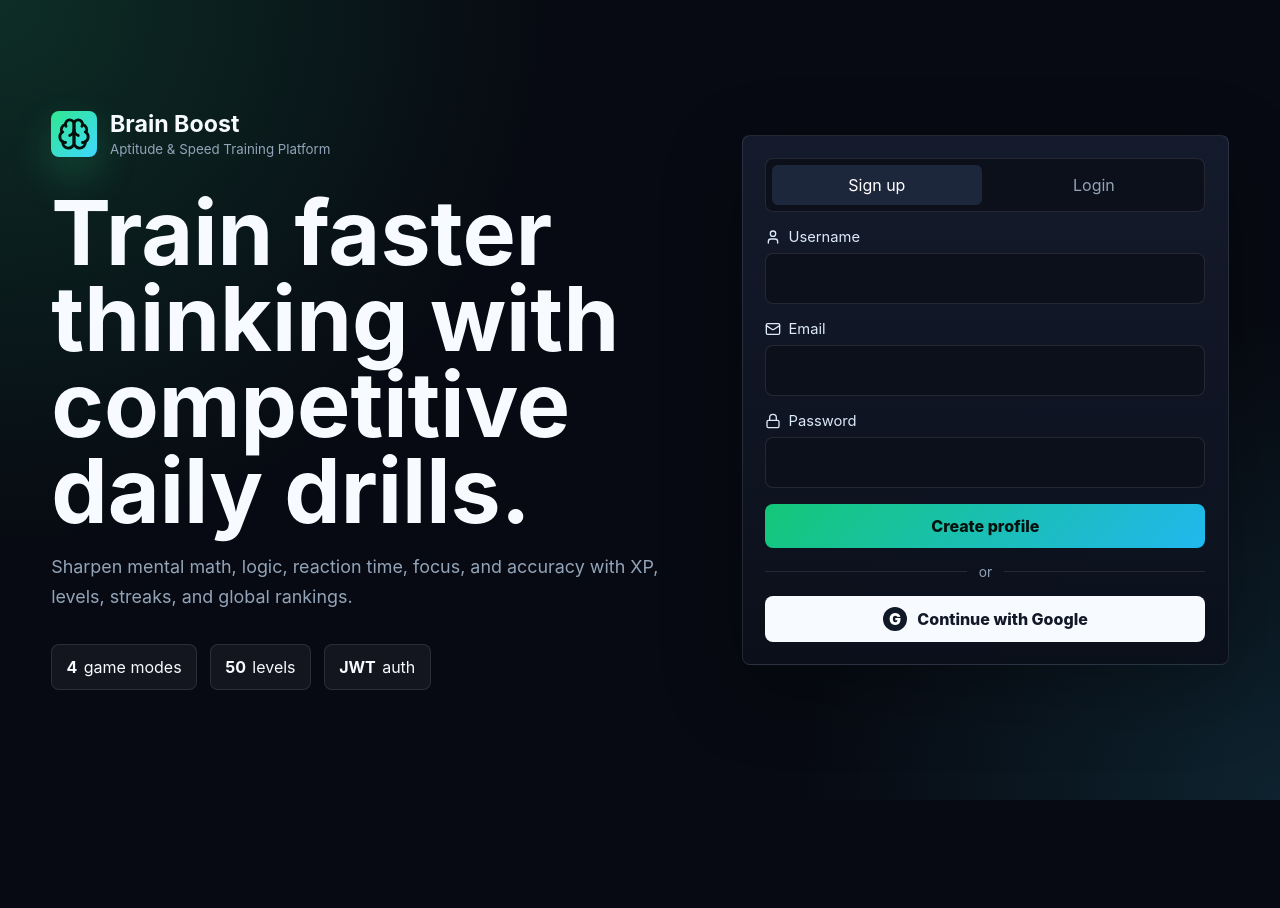
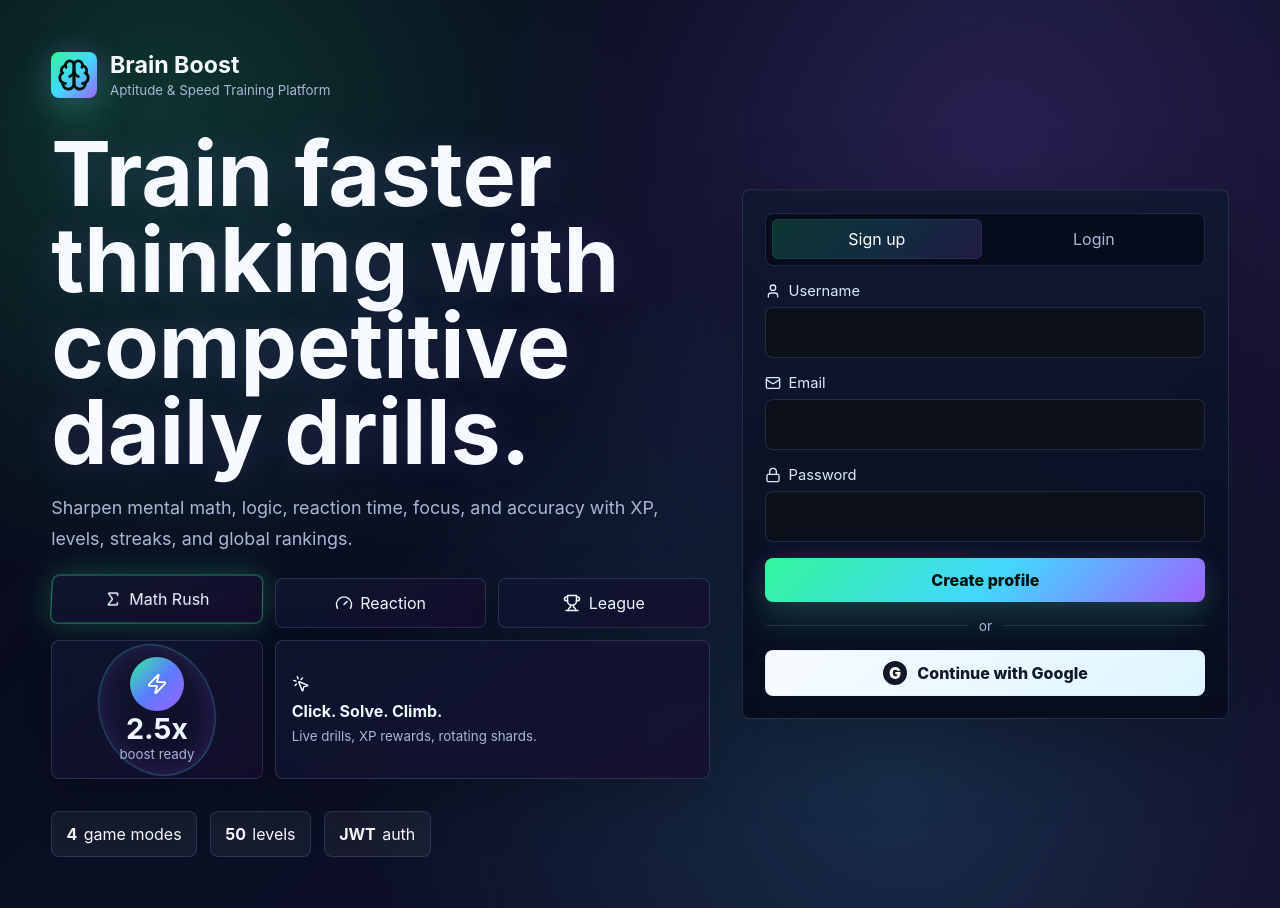
Before and after one commit to kuhan-science-ai/The-math-and-iq-game-, a React (Vite) app in the folder frontend/: page / in a window 1280 px wide. Before the commit the page ends 800 px from the top, so only its background shows below. Built offline with nearby package versions, Linux system fonts and the light colour scheme; no server answers.

Commit message:
Refresh neon interface design

```diff
--- a/frontend/src/pages/AuthPage.jsx
+++ b/frontend/src/pages/AuthPage.jsx
@@ -1,4 +1,4 @@
-import { Brain, Lock, Mail, User } from "lucide-react";
+import { Brain, Gauge, Lock, Mail, MousePointerClick, Sigma, Trophy, User, Zap } from "lucide-react";
 import React from "react";
 import { useState } from "react";
 import { useAuth } from "../context/AuthContext.jsx";
@@ -95,6 +95,21 @@ export const AuthPage = () => {
         </div>
         <h1>Train faster thinking with competitive daily drills.</h1>
         <p>Sharpen mental math, logic, reaction time, focus, and accuracy with XP, levels, streaks, and global rankings.</p>
+        <div className="visitor-preview" aria-label="Brain Boost training preview">
+          <button type="button" className="preview-chip active"><Sigma size={18} /> Math Rush</button>
+          <button type="button" className="preview-chip"><Gauge size={18} /> Reaction</button>
+          <button type="button" className="preview-chip"><Trophy size={18} /> League</button>
+          <div className="preview-orbit">
+            <span><Zap size={22} /></span>
+            <strong>2.5x</strong>
+            <small>boost ready</small>
+          </div>
+          <div className="preview-card">
+            <MousePointerClick size={18} />
+            <strong>Click. Solve. Climb.</strong>
+            <small>Live drills, XP rewards, rotating shards.</small>
+          </div>
+        </div>
         <div className="hero-stats">
           <span><b>4</b> game modes</span>
           <span><b>50</b> levels</span>
--- a/frontend/src/styles.css
+++ b/frontend/src/styles.css
@@ -1,16 +1,22 @@
 :root {
   color-scheme: dark;
   font-family: Inter, ui-sans-serif, system-ui, -apple-system, BlinkMacSystemFont, "Segoe UI", sans-serif;
-  background: #070a12;
+  background: #050713;
   color: #f7fbff;
-  --panel: #101522;
-  --panel-2: #151c2e;
-  --line: rgba(255, 255, 255, 0.1);
-  --muted: #93a4b8;
-  --green: #30e890;
-  --cyan: #3fd8ff;
+  --panel: #0e1427;
+  --panel-2: #151f38;
+  --line: rgba(160, 180, 255, 0.16);
+  --muted: #a9b7d6;
+  --green: #32f69a;
+  --cyan: #43d7ff;
+  --blue: #5a7cff;
+  --purple: #9d63ff;
+  --deep-purple: #22103d;
   --orange: #ffb84d;
   --pink: #ff5ea8;
+  --glow-green: rgba(50, 246, 154, 0.24);
+  --glow-blue: rgba(67, 215, 255, 0.22);
+  --glow-purple: rgba(157, 99, 255, 0.26);
 }
 
 * {
@@ -22,9 +28,24 @@ body {
   min-width: 320px;
   min-height: 100vh;
   background:
-    radial-gradient(circle at top left, rgba(48, 232, 144, 0.16), transparent 34rem),
-    radial-gradient(circle at bottom right, rgba(63, 216, 255, 0.12), transparent 30rem),
-    #070a12;
+    radial-gradient(circle at 12% 12%, rgba(50, 246, 154, 0.18), transparent 30rem),
+    radial-gradient(circle at 78% 16%, rgba(157, 99, 255, 0.2), transparent 32rem),
+    radial-gradient(circle at 70% 86%, rgba(67, 215, 255, 0.16), transparent 34rem),
+    linear-gradient(135deg, #050713 0%, #0a1024 45%, #130b28 100%);
+}
+
+body::before {
+  position: fixed;
+  inset: 0;
+  z-index: -1;
+  content: "";
+  pointer-events: none;
+  background-image:
+    linear-gradient(rgba(255, 255, 255, 0.035) 1px, transparent 1px),
+    linear-gradient(90deg, rgba(255, 255, 255, 0.035) 1px, transparent 1px);
+  background-size: 48px 48px;
+  mask-image: radial-gradient(circle at center, black, transparent 78%);
+  opacity: 0.55;
 }
 
 button, input {
@@ -48,7 +69,7 @@ input {
 
 input:focus {
   border-color: var(--cyan);
-  box-shadow: 0 0 0 3px rgba(63, 216, 255, 0.14);
+  box-shadow: 0 0 0 3px rgba(67, 215, 255, 0.14), 0 0 28px rgba(67, 215, 255, 0.08);
 }
 
 .boot {
@@ -66,6 +87,7 @@ input:focus {
   min-height: 100vh;
   align-items: center;
   padding: 4vw;
+  isolation: isolate;
 }
 
 .auth-hero h1 {
@@ -74,6 +96,7 @@ input:focus {
   font-size: clamp(2.8rem, 7vw, 6.4rem);
   line-height: 0.96;
   letter-spacing: 0;
+  text-shadow: 0 0 38px rgba(157, 99, 255, 0.18);
 }
 
 .auth-hero p {
@@ -108,9 +131,102 @@ input:focus {
   height: 46px;
   place-items: center;
   border-radius: 8px;
-  background: linear-gradient(135deg, var(--green), var(--cyan));
+  background: linear-gradient(135deg, var(--green), var(--cyan) 52%, var(--purple));
   color: #03110c;
-  box-shadow: 0 18px 42px rgba(48, 232, 144, 0.22);
+  box-shadow: 0 18px 42px var(--glow-green), 0 0 30px var(--glow-purple);
+}
+
+.visitor-preview {
+  position: relative;
+  display: grid;
+  grid-template-columns: repeat(3, minmax(120px, 1fr));
+  gap: 0.75rem;
+  max-width: 720px;
+  margin-top: 1.5rem;
+  perspective: 900px;
+}
+
+.preview-chip,
+.preview-card,
+.preview-orbit {
+  border: 1px solid rgba(160, 180, 255, 0.18);
+  border-radius: 8px;
+  background: linear-gradient(145deg, rgba(15, 23, 48, 0.78), rgba(22, 14, 46, 0.82));
+  color: #eef6ff;
+  box-shadow: 0 18px 54px rgba(0, 0, 0, 0.24);
+  backdrop-filter: blur(12px);
+}
+
+.preview-chip {
+  display: inline-flex;
+  min-height: 50px;
+  align-items: center;
+  justify-content: center;
+  gap: 0.45rem;
+  transition: transform 0.25s ease, border-color 0.25s ease, box-shadow 0.25s ease;
+}
+
+.preview-chip.active,
+.preview-chip:hover {
+  border-color: rgba(50, 246, 154, 0.5);
+  box-shadow: 0 0 28px var(--glow-green);
+  transform: translateY(-4px) rotateX(7deg);
+}
+
+.preview-orbit {
+  position: relative;
+  display: grid;
+  min-height: 138px;
+  grid-column: span 1;
+  place-items: center;
+  overflow: hidden;
+  padding: 1rem;
+  text-align: center;
+}
+
+.preview-orbit::before {
+  position: absolute;
+  width: 112px;
+  height: 112px;
+  content: "";
+  border: 1px solid rgba(67, 215, 255, 0.35);
+  border-radius: 50%;
+  animation: orbitSpin 8s linear infinite;
+  box-shadow: inset 0 0 24px rgba(157, 99, 255, 0.2);
+}
+
+.preview-orbit span {
+  display: grid;
+  width: 54px;
+  height: 54px;
+  place-items: center;
+  border-radius: 50%;
+  background: linear-gradient(135deg, var(--green), var(--blue), var(--purple));
+  color: white;
+}
+
+.preview-orbit strong {
+  font-size: 1.8rem;
+}
+
+.preview-orbit small,
+.preview-card small {
+  color: var(--muted);
+}
+
+.preview-card {
+  display: grid;
+  min-height: 138px;
+  grid-column: span 2;
+  align-content: center;
+  gap: 0.45rem;
+  padding: 1rem;
+  transition: transform 0.25s ease, border-color 0.25s ease;
+}
+
+.preview-card:hover {
+  border-color: rgba(157, 99, 255, 0.52);
+  transform: rotateY(-5deg) translateY(-3px);
 }
 
 .hero-stats {
@@ -143,8 +259,10 @@ input:focus {
 .reaction-pad {
   border: 1px solid var(--line);
   border-radius: 8px;
-  background: linear-gradient(180deg, rgba(21, 28, 46, 0.95), rgba(11, 16, 27, 0.95));
-  box-shadow: 0 24px 80px rgba(0, 0, 0, 0.28);
+  background:
+    linear-gradient(180deg, rgba(16, 24, 48, 0.96), rgba(8, 12, 28, 0.96)),
+    linear-gradient(135deg, rgba(50, 246, 154, 0.08), rgba(157, 99, 255, 0.08));
+  box-shadow: 0 24px 80px rgba(0, 0, 0, 0.28), inset 0 1px 0 rgba(255, 255, 255, 0.04);
 }
 
 .auth-card {
@@ -169,7 +287,7 @@ input:focus {
   padding: 0.35rem;
   border: 1px solid var(--line);
   border-radius: 8px;
-  background: #0b101b;
+  background: rgba(6, 10, 24, 0.82);
 }
 
 .toggle button,
@@ -185,8 +303,9 @@ input:focus {
 
 .toggle button.active,
 .mode-tabs button.active {
-  background: #1d273c;
+  background: linear-gradient(135deg, rgba(50, 246, 154, 0.18), rgba(67, 215, 255, 0.16), rgba(157, 99, 255, 0.18));
   color: white;
+  box-shadow: inset 0 0 0 1px rgba(255, 255, 255, 0.06);
 }
 
 .primary,
@@ -201,18 +320,19 @@ input:focus {
   border-radius: 8px;
   padding: 0.75rem 1rem;
   color: white;
-  transition: transform 0.2s ease, background 0.2s ease;
+  transition: transform 0.2s ease, background 0.2s ease, border-color 0.2s ease, box-shadow 0.2s ease;
 }
 
 .primary {
-  background: linear-gradient(135deg, #13c777, #21b7ee);
+  background: linear-gradient(135deg, #32f69a, #43d7ff 52%, #9d63ff);
   color: #03110c;
   font-weight: 850;
+  box-shadow: 0 16px 36px rgba(50, 246, 154, 0.18), 0 0 28px rgba(157, 99, 255, 0.12);
 }
 
 .secondary {
   border: 1px solid var(--line);
-  background: #1b2438;
+  background: linear-gradient(135deg, rgba(28, 39, 68, 0.92), rgba(31, 19, 62, 0.9));
 }
 
 .ghost,
@@ -223,6 +343,14 @@ input:focus {
 
 button:hover {
   transform: translateY(-1px);
+}
+
+.primary:hover,
+.secondary:hover,
+.sidebar nav button:hover,
+.google-button:hover {
+  border-color: rgba(67, 215, 255, 0.42);
+  box-shadow: 0 0 24px var(--glow-blue);
 }
 
 button:disabled {
@@ -268,9 +396,10 @@ button:disabled {
   gap: 0.65rem;
   border: 1px solid var(--line);
   border-radius: 8px;
-  background: #f7fbff;
+  background: linear-gradient(135deg, #f7fbff, #dff6ff);
   color: #111827;
   font-weight: 800;
+  transition: transform 0.2s ease, box-shadow 0.2s ease;
 }
 
 .google-button span {
@@ -292,10 +421,10 @@ button:disabled {
   display: grid;
   width: min(520px, calc(100vw - 2rem));
   gap: 0.75rem;
-  border: 1px solid rgba(48, 232, 144, 0.4);
+  border: 1px solid rgba(50, 246, 154, 0.4);
   border-radius: 8px;
-  background: rgba(7, 10, 18, 0.96);
-  box-shadow: 0 24px 80px rgba(0, 0, 0, 0.42);
+  background: linear-gradient(145deg, rgba(7, 10, 18, 0.96), rgba(26, 13, 54, 0.94));
+  box-shadow: 0 24px 80px rgba(0, 0, 0, 0.42), 0 0 36px var(--glow-purple);
   padding: 0.9rem;
 }
 
@@ -391,8 +520,11 @@ button:disabled {
   flex-direction: column;
   gap: 1.2rem;
   border-right: 1px solid var(--line);
-  background: rgba(7, 10, 18, 0.88);
+  background:
+    linear-gradient(180deg, rgba(7, 10, 18, 0.9), rgba(18, 10, 38, 0.88)),
+    radial-gradient(circle at top, rgba(67, 215, 255, 0.1), transparent 18rem);
   padding: 1.1rem;
+  backdrop-filter: blur(14px);
 }
 
 .sidebar nav {
@@ -402,11 +534,14 @@ button:disabled {
 
 .sidebar nav button {
   justify-content: flex-start;
+  border: 1px solid transparent;
 }
 
 .sidebar nav button.active {
-  background: #172137;
+  border-color: rgba(50, 246, 154, 0.32);
+  background: linear-gradient(135deg, rgba(50, 246, 154, 0.16), rgba(67, 215, 255, 0.12), rgba(157, 99, 255, 0.18));
   color: white;
+  box-shadow: 0 0 24px rgba(50, 246, 154, 0.12);
 }
 
 .logout {
@@ -444,6 +579,12 @@ button:disabled {
   margin: 0;
 }
 
+.topline h1 {
+  background: linear-gradient(135deg, #ffffff, #c6f8ff 45%, #d8c2ff);
+  background-clip: text;
+  color: transparent;
+}
+
 .eyebrow,
 .section-title span,
 .profile-panel p,
@@ -472,9 +613,10 @@ button:disabled {
   height: 64px;
   place-items: center;
   border-radius: 8px;
-  background: linear-gradient(135deg, var(--pink), var(--orange));
+  background: linear-gradient(135deg, var(--purple), var(--cyan), var(--green));
   font-size: 1.6rem;
   font-weight: 900;
+  box-shadow: 0 0 32px var(--glow-purple);
 }
 
 .xp-wrap {
@@ -485,14 +627,17 @@ button:disabled {
   height: 12px;
   overflow: hidden;
   border-radius: 999px;
-  background: #090d16;
+  background: #080b18;
+  box-shadow: inset 0 0 0 1px rgba(160, 180, 255, 0.08);
 }
 
 .xp-bar i {
   display: block;
   height: 100%;
   border-radius: inherit;
-  background: linear-gradient(90deg, var(--green), var(--cyan));
+  background: linear-gradient(90deg, var(--green), var(--cyan), var(--purple));
+  box-shadow: 0 0 18px var(--glow-blue);
+  transition: width 0.45s ease;
 }
 
 .stat-card,
@@ -500,11 +645,23 @@ button:disabled {
   display: grid;
   gap: 0.4rem;
   padding: 1rem;
+  transition: transform 0.22s ease, border-color 0.22s ease, box-shadow 0.22s ease;
+}
+
+.stat-card:hover,
+.mode-card:hover,
+.activity-panel:hover,
+.game-board:hover,
+.leaderboard:hover,
+.reward-node:hover {
+  border-color: rgba(157, 99, 255, 0.38);
+  box-shadow: 0 24px 80px rgba(0, 0, 0, 0.28), 0 0 32px rgba(157, 99, 255, 0.1);
+  transform: translateY(-2px);
 }
 
 .stat-card svg,
 .mode-icon {
-  color: var(--green);
+  color: var(--cyan);
 }
 
 .stat-card strong,
@@ -548,7 +705,10 @@ button:disabled {
   place-items: center;
   border: 1px solid var(--line);
   border-radius: 8px;
-  background: #080d16;
+  background:
+    radial-gradient(circle at 20% 0%, rgba(50, 246, 154, 0.12), transparent 18rem),
+    radial-gradient(circle at 80% 100%, rgba(157, 99, 255, 0.16), transparent 16rem),
+    #080d16;
   text-align: center;
   padding: clamp(0.85rem, 2.2vw, 1.2rem);
 }
@@ -595,9 +755,9 @@ button:disabled {
 }
 
 .question-tag {
-  border: 1px solid rgba(63, 216, 255, 0.22);
+  border: 1px solid rgba(67, 215, 255, 0.26);
   border-radius: 999px;
-  background: rgba(63, 216, 255, 0.08);
+  background: rgba(67, 215, 255, 0.08);
   color: var(--cyan);
   padding: 0.32rem 0.7rem;
   font-size: 0.78rem;
@@ -647,9 +807,9 @@ button:disabled {
   min-height: 68px;
   border: 1px solid var(--line);
   border-radius: 8px;
-  background: #111929;
+  background: linear-gradient(145deg, rgba(17, 25, 41, 0.96), rgba(24, 14, 48, 0.9));
   color: white;
-  transition: 0.2s ease;
+  transition: transform 0.2s ease, border-color 0.2s ease, box-shadow 0.2s ease;
 }
 
 .choice-grid button {
@@ -665,9 +825,9 @@ button:disabled {
 
 .choice-grid button.active,
 .count-grid button.active {
-  border-color: rgba(48, 232, 144, 0.65);
-  background: rgba(48, 232, 144, 0.14);
-  box-shadow: 0 0 0 3px rgba(48, 232, 144, 0.08);
+  border-color: rgba(50, 246, 154, 0.65);
+  background: linear-gradient(135deg, rgba(50, 246, 154, 0.16), rgba(67, 215, 255, 0.12), rgba(157, 99, 255, 0.14));
+  box-shadow: 0 0 0 3px rgba(50, 246, 154, 0.08), 0 0 24px rgba(67, 215, 255, 0.1);
 }
 
 .options {
@@ -680,13 +840,22 @@ button:disabled {
   min-height: 68px;
   border: 1px solid var(--line);
   border-radius: 8px;
-  background: #121a2a;
+  background: linear-gradient(145deg, rgba(18, 26, 42, 0.98), rgba(23, 15, 50, 0.92));
   color: white;
   font-size: 0.98rem;
   font-weight: 750;
   line-height: 1.25;
   padding: 0.85rem;
   overflow-wrap: anywhere;
+  transition: transform 0.2s ease, border-color 0.2s ease, box-shadow 0.2s ease;
+}
+
+.options button:hover,
+.choice-grid button:hover,
+.count-grid button:hover {
+  border-color: rgba(67, 215, 255, 0.44);
+  box-shadow: 0 0 24px rgba(67, 215, 255, 0.12);
+  transform: translateY(-2px);
 }
 
 .celebration {
@@ -755,6 +924,15 @@ button:disabled {
   background: hsl(calc(var(--i) * 31deg), 88%, 62%);
   animation: popper 1.6s ease-out forwards;
   transform: rotate(calc(var(--i) * 23deg));
+}
+
+@keyframes orbitSpin {
+  0% {
+    transform: rotate(0deg) scaleX(1.18);
+  }
+  100% {
+    transform: rotate(360deg) scaleX(1.18);
+  }
 }
 
 @keyframes popper {
@@ -1269,6 +1447,7 @@ button:disabled {
   .app-shell,
   .profile-grid,
   .mode-grid,
+  .visitor-preview,
   .shard-grid,
   .reward-hero,
   .reward-node,
@@ -1312,10 +1491,16 @@ button:disabled {
   .options,
   .answer-row,
   .cheat-row,
+  .visitor-preview,
   .choice-grid,
   .count-grid,
   .rank-row {
     grid-template-columns: 1fr;
+  }
+
+  .preview-card,
+  .preview-orbit {
+    grid-column: span 1;
   }
 
   .mode-tabs {
```
